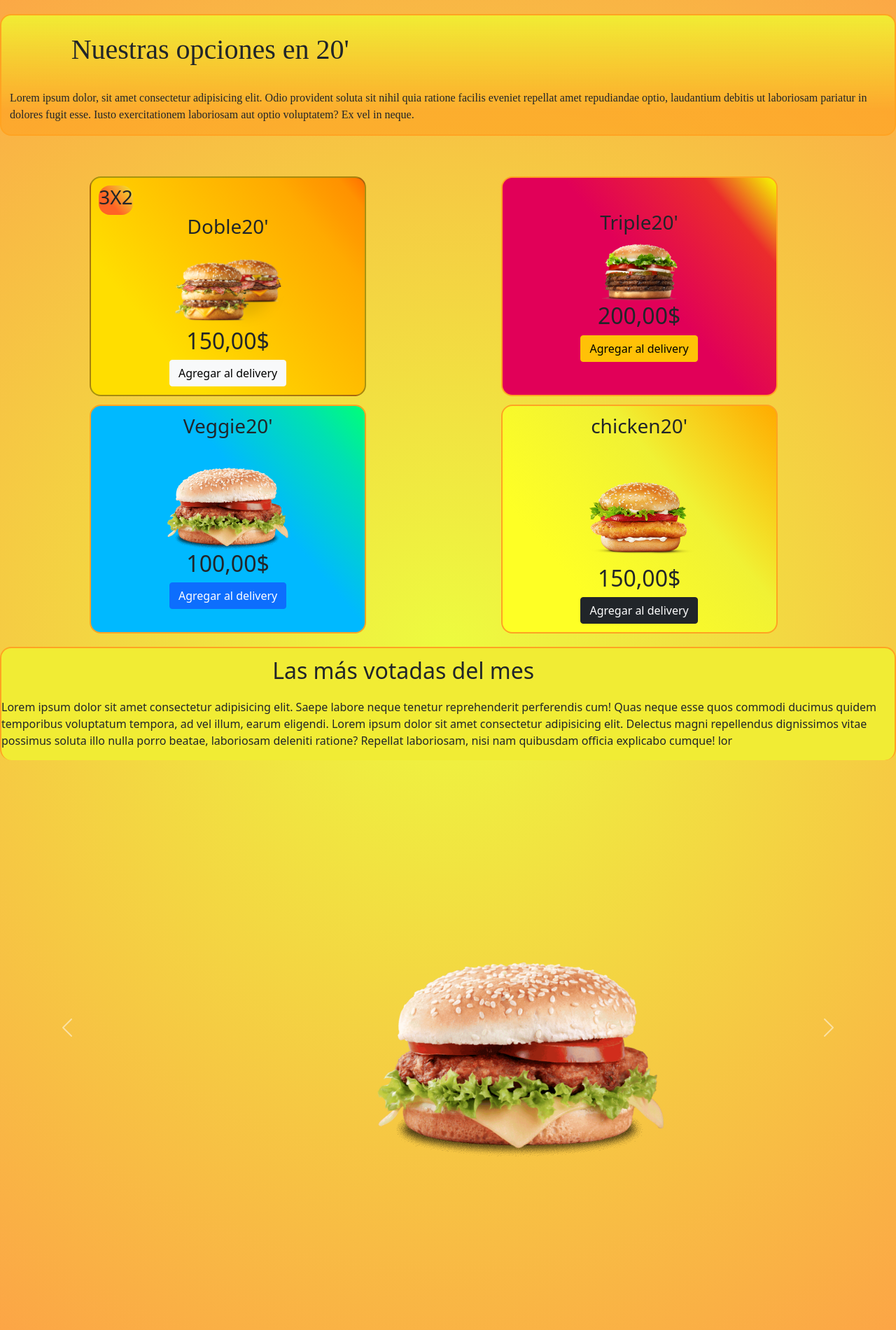
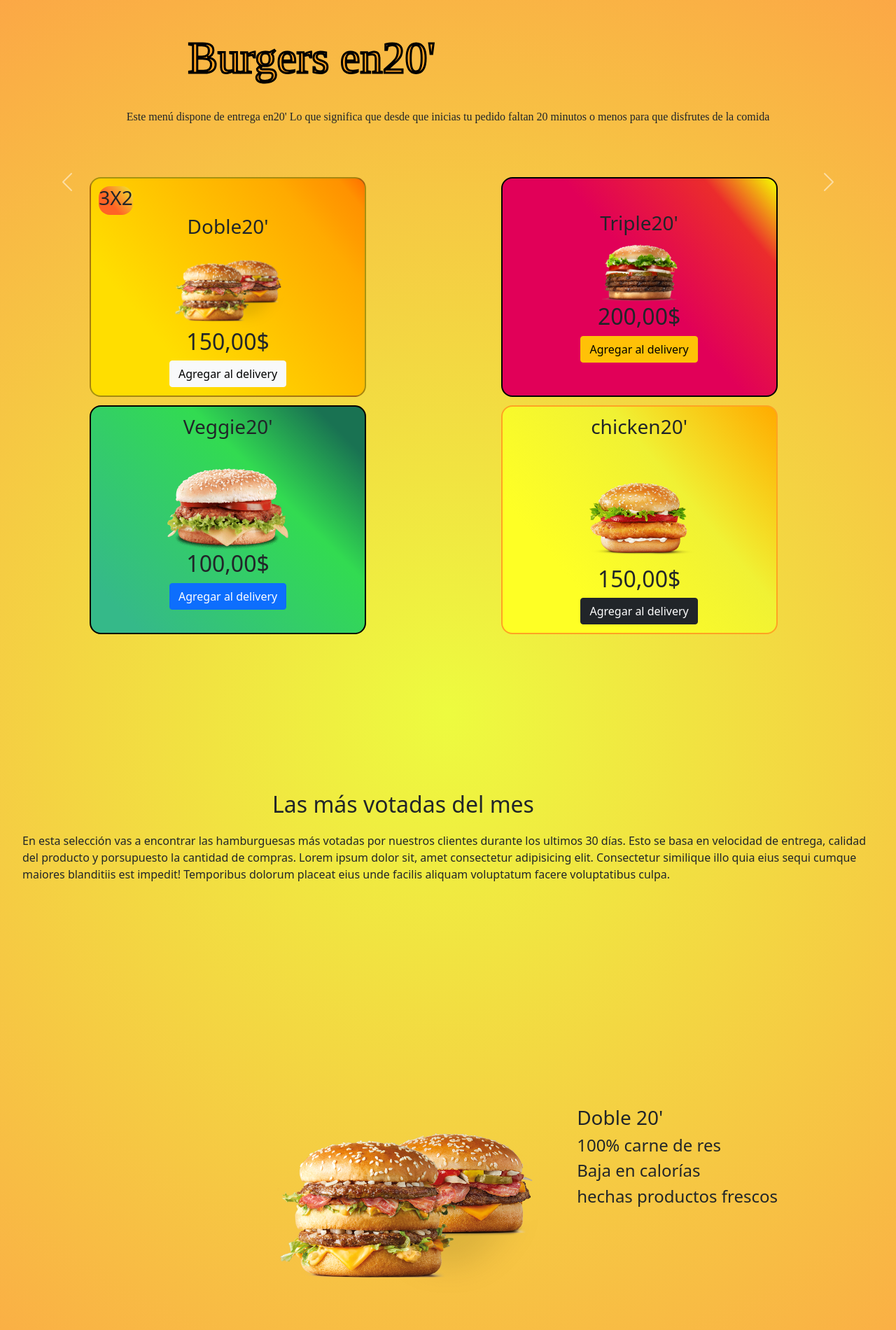
Before and after one commit to JuanSBdev/Proyecto-Coderhouse, a website: page pages/inicio.html in a window 1280 px wide. Shown: the part 140-2040 px from the top of the page at 70% size. Drawn offline with nearby package versions, Linux system fonts and the light colour scheme; a web font is replaced by a local one.

Commit message:
arreglarcarrusel

```diff
--- a/pages/inicio.html
+++ b/pages/inicio.html
@@ -33,8 +33,8 @@
         <div class="texto-opciones ">
             <div class="texto-opciones-1 container-fluid">
 
-                <h1>Nuestras opciones en 20'</h1>
-                <p>Lorem ipsum dolor, sit amet consectetur adipisicing elit. Odio provident soluta sit nihil quia ratione facilis eveniet repellat amet repudiandae optio, laudantium debitis ut laboriosam pariatur in dolores fugit esse. Iusto exercitationem laboriosam aut optio voluptatem? Ex vel in neque.</p>
+                <h1>Burgers en20'</h1>
+                <p>Este menú dispone de entrega en20' Lo que significa que desde que inicias tu pedido faltan 20 minutos o menos para que disfrutes de la comida          </p>
             </div>
 
         </div>
@@ -139,19 +139,51 @@
 
             <h2>Las más votadas del mes</h2>
             <p>
-                Lorem ipsum dolor sit amet consectetur adipisicing elit. Saepe labore neque tenetur reprehenderit perferendis cum! Quas neque esse quos commodi ducimus quidem temporibus voluptatum tempora, ad vel illum, earum eligendi. Lorem ipsum dolor sit amet consectetur adipisicing elit. Delectus magni repellendus dignissimos vitae possimus soluta illo nulla porro beatae, laboriosam deleniti ratione? Repellat laboriosam, nisi nam quibusdam officia explicabo cumque! lor
+                En esta selección vas a encontrar las hamburguesas más votadas por nuestros clientes durante los ultimos 30 días.
+            Esto se basa en velocidad de entrega, calidad del producto y porsupuesto la cantidad de compras. Lorem ipsum dolor sit, amet consectetur adipisicing elit. Consectetur similique illo quia eius sequi cumque maiores blanditiis est impedit! Temporibus dolorum placeat eius unde facilis aliquam voluptatum facere voluptatibus culpa.
             </p>
         </div>
         <div id="carrusel-bootstrap" class="carousel slide carrusele" data-bs-ride="carousel">
             <div class="carousel-inner ">
-              <div class="carousel-item active"  data-bs-interval="2000">
-                <img src="../images/kisspng-cheeseburger-mcdonalds-big-mac-mcdonalds-quarter-big-mac-bacon-and-quarter-pounder-bacon-mcdo-5d0eecce3abd54.5063274615612592142406.png" class="d-block img-doble" alt="otros">
+                <div class="carousel-item active "   data-bs-interval="2000">
+                    <div class="burger-car-3">
+
+                        <img src="../images/kisspng-cheeseburger-mcdonalds-big-mac-mcdonalds-quarter-big-mac-bacon-and-quarter-pounder-bacon-mcdo-5d0eecce3abd54.5063274615612592142406.png" class="d-block img-doble" alt="Hamburgesa doble">
+                        <div class="texto-burger3">
+                            <h3> Doble 20'</h3>
+                            <h4>100% carne de res </h4>
+                            <h4>Baja en calorías</h4>
+                            <h4>hechas productos frescos</h4>
+                        </div>
+                    </div>
+                </div>
+                </div>
+            <div class="carousel-item "  data-bs-interval="2499">
+                    <div class="burger-car-3">
+
+                        <img src="../images/chicken.png"    class="d-block img-pollo " alt="Burger pollo">
+                        <div class="texto-burger3">
+                            <h3> Chiken 20'</h3>
+                            <h4>Llega en 20'</h4>
+                            <h4>100% pechuga de pollo</h4>
+                            <h4>Baja en calorías</h4>
+                            <h4>hechas productos frescos</h4>
+                        </div>
+                    </div>
               </div>
-              <div class="carousel-item"  data-bs-interval="2499">
-                <img src="../images/chicken.png" class="d-block img-pollo " alt="Burger pollo">
-              </div>
-              <div class="carousel-item"  data-bs-interval="2600">
-                <img src="../images/veggie.png" class="d-block img-veggie " alt="Más productos">
+              <div class="carousel-item "  data-bs-interval="2600">
+                  <div class="burger-car-3">
+
+                      <img src="../images/veggie.png" class="d-block img-veggie " alt="Más productos">
+                      <div class="texto-burger3">
+                          <h3> Veggie 20'</h3>
+                          <h4>Llega en 20'</h4>
+                          <h4>0% Carne</h4>
+                          <h4>Baja en calorías</h4>
+                          <h4>hechas productos frescos</h4>
+
+                </div>
+                </div>
               </div>
             </div>
             <button class="carousel-control-prev" type="button" data-bs-target="#carrusel-bootstrap" data-bs-slide="prev">
--- a/scss/partitions/_main.scss
+++ b/scss/partitions/_main.scss
@@ -120,10 +120,11 @@
         padding: 2%;
         @include flex-centrar;
         flex-flow: row-reverse wrap;
-        border: 2px solid map-get($colores, color2);
+        border: 2px solid black;
         border-radius: 1rem;
         background: rgb(225,0,88);
 background: linear-gradient(50deg, rgba(225,0,88,1) 53%, rgba(235,44,44,1) 84%, rgba(245,255,0,1) 100%);
+
                 &:hover{
                     grid-area: ca-2 ca-1;
                     width: 95%;
@@ -132,11 +133,9 @@ background: linear-gradient(50deg, rgba(225,0,88,1) 53%, rgba(235,44,44,1) 84%,
                     flex-flow: row nowrap;
                     transform: scale(1.1);
                     transition: all 500ms;
-
                     z-index: 1;
                     .info-card2{
                         list-style: none;
-
                         display: block;
                 }
 
@@ -165,10 +164,10 @@ background: linear-gradient(50deg, rgba(225,0,88,1) 53%, rgba(235,44,44,1) 84%,
         position: relative;
         align-items: center;
         align-content: center;
-        border: 2px solid map-get($colores, color2);
+        border: 2px solid black;
         border-radius: 1rem;
-        background: rgb(0,185,255);
-        background: linear-gradient(50deg, rgba(0,185,255,1) 60%, rgba(0,225,177,1) 86%, rgba(0,255,119,1) 100%);
+        background: rgb(53,185,137);
+        background: linear-gradient(45deg, rgba(53,185,137,1) 10%, rgba(50,219,81,1) 65%, rgba(25,114,82,1) 90%);
                                         &:hover{
                 grid-area: ca-1 ca-2;
                 position: relative;
@@ -260,14 +259,23 @@ background: linear-gradient(50deg, rgba(225,0,88,1) 53%, rgba(235,44,44,1) 84%,
     align-content: center;
     align-items: center;
 
-
+    .burger-car-3{
+        display: flex;
+        flex-flow: row nowrap;
+        justify-content: space-evenly;
+        align-content: center;
+        align-items: center;
+            .texto-burger-3{
+            padding-left: 10%;
+        }
+    }
     button{
         background-color: transparent;
     }
 
     img{
         padding-top: 10%;
-        margin-left: 40%;
+        margin-left: 20%;
         max-width: 40%;
         max-height: 40%;
         object-fit: contain;
--- a/scss/partitions/_texto-inicio.scss
+++ b/scss/partitions/_texto-inicio.scss
@@ -1,4 +1,6 @@
 @import url('https://fonts.googleapis.com/css2?family=Koulen&display=swap');
+@import "./variables";
+
 .texto-opciones{
     font-family: 'Koulen';
 
@@ -7,19 +9,19 @@
     display: flex;
     flex-flow: column nowrap;
         .texto-opciones-1{
-        border: 2px solid map-get($colores, color2);
         border-radius: 1rem;
-
         display: flex;
         flex-flow: column wrap;
         align-content: center;
         align-items: flex-start;
         margin-bottom: 2%;
-        background: rgb(255,163,34);
-        background: linear-gradient(0deg, rgba(255,163,34,0.6671043417366946) 20%, rgba(241,236,52,1) 100%);
+
         h1{
+            font-size: 4rem;
+            color:map-get($colores, color2) ;
             margin-left: 5%;
             padding: 2%;
+            -webkit-text-stroke: 3px black;
             }
     }
 
@@ -27,16 +29,22 @@
 
 .texto-opciones-2{
     grid-area: txt-2;
-    border: 2px solid map-get($colores, color2);
+    margin-top: 15%;
     border-bottom: none;
     border-radius: 1rem;
     @include flex-centrar;
     @include col-no;
     margin-bottom: 2%;
-    background: rgb(255,163,34);
-    background: linear-gradient(0deg,  rgba(241,236,52,1) 100%, rgba(255, 163, 34, 0.9) 20%);
         h2{
+            @include flex-centrar;
             margin-right: 10%;
             padding: 1%;
         }
+        p{
+            @include flex-centrar;
+            @include col-no;
+            margin-left: 2rem;
+            margin-right: 2rem;
+
+        }
 }
--- a/scss/partitions/_variables.scss
+++ b/scss/partitions/_variables.scss
@@ -12,6 +12,13 @@ $colores:(
     align-content: center;
     align-items: center;
 };
+@mixin flex-space-evenly{
+    display: flex;
+    flex-flow: row nowrap;
+    justify-content: space-evenly;
+    align-content: center;
+    align-items: center;
+};
 
 @mixin row-no {
     flex-flow: row nowrap;
```
Also changed, not shown: css/styles.css. Lines whose indentation alone changed are shown as unchanged.
